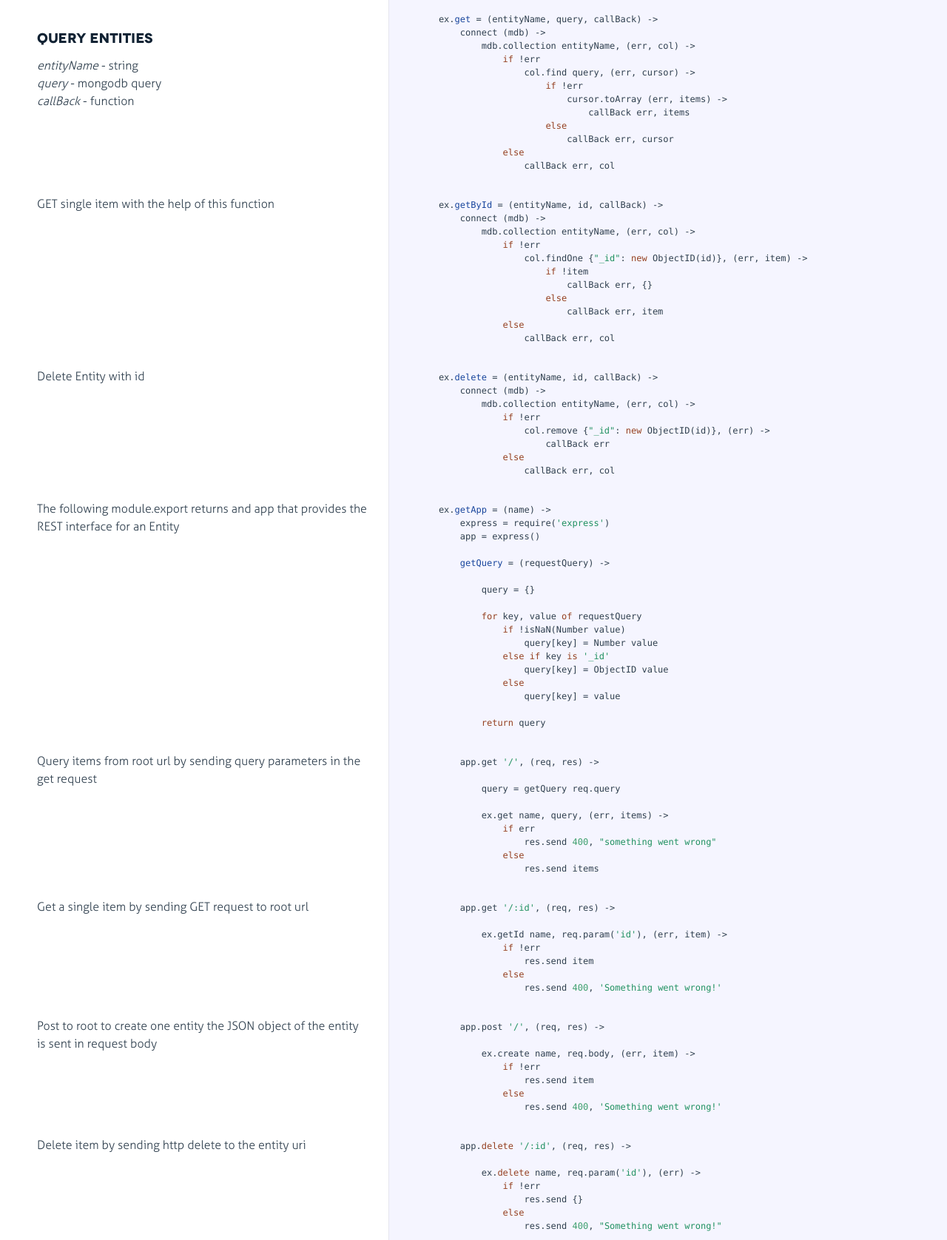
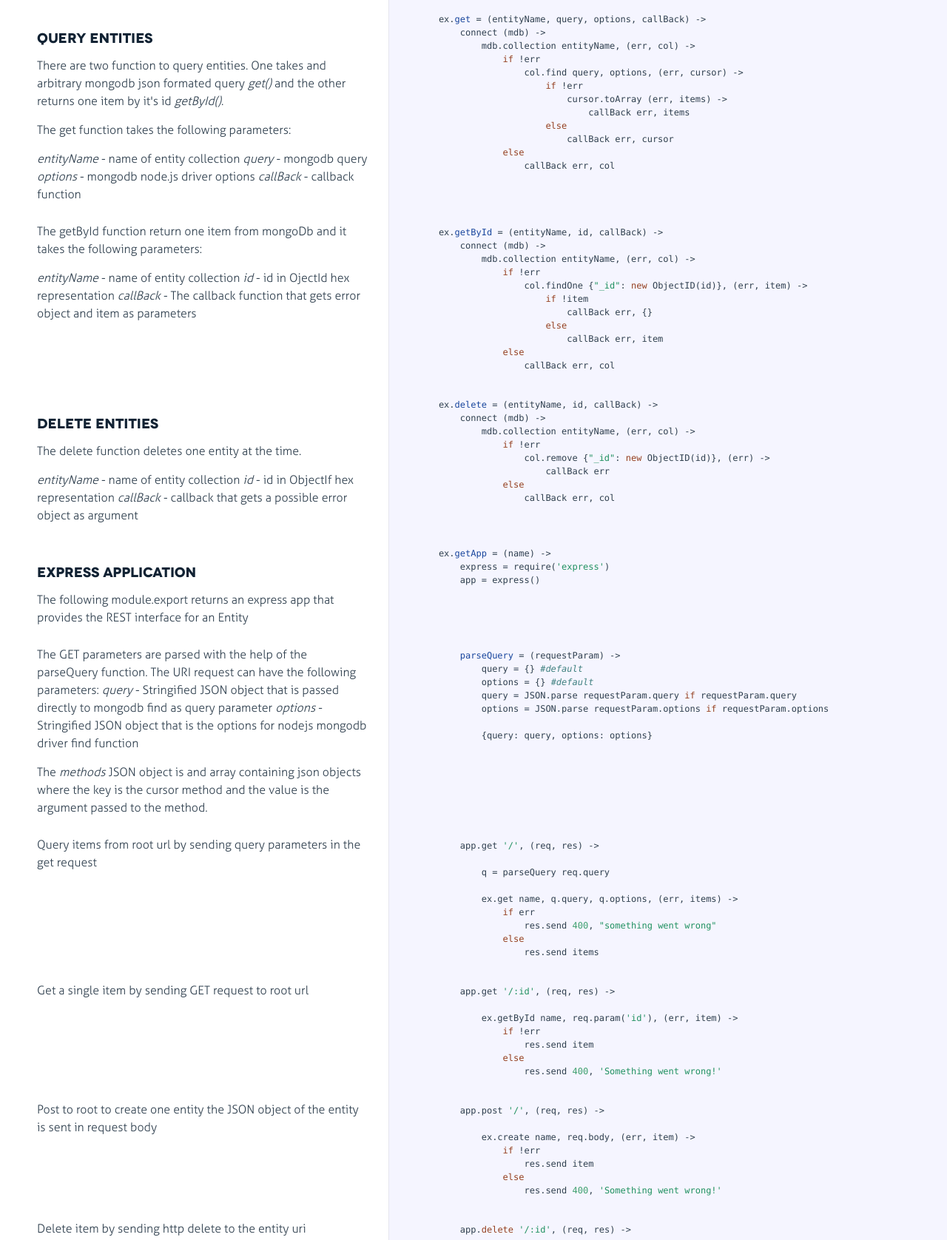
Before and after one commit to ksnabb/cruds, a plain HTML site: page index.html in a window 1280 px wide. Shown: the part 1318-2994 px from the top of the page at 74% size. Drawn offline with Linux system fonts and the light colour scheme.

Commit message:
documentation updated and is now development version, version 0.0.3 of the library coming up soon to npm

```diff
--- a/index.html
+++ b/index.html
@@ -164,15 +164,22 @@ does not in other words replace the queried documents.</p>
                 <a class="pilcrow" href="#section-7">&#182;</a>
               </div>
               <h3>Query entities</h3>
-<p><em>entityName</em> - string<br><em>query</em> - mongodb query<br><em>callBack</em> - function</p>
+<p>There are two function to query entities. One takes
+and arbitrary mongodb json formated query <em>get()</em> and
+the other returns one item by it&#39;s id <em>getById()</em>.</p>
+<p>The get function takes the following parameters:</p>
+<p><em>entityName</em> - name of entity collection
+<em>query</em> - mongodb query
+<em>options</em> - mongodb node.js driver options
+<em>callBack</em> - callback function</p>
 
             </div>
 
-            <div class="content"><div class='highlight'><pre>    ex.<span class="function"><span class="title">get</span></span> = (entityName, query, callBack) -&gt;
+            <div class="content"><div class='highlight'><pre>    ex.<span class="function"><span class="title">get</span></span> = (entityName, query, options, callBack) -&gt;
         connect (mdb) -&gt;
             mdb.collection entityName, (err, col) -&gt;
                 <span class="keyword">if</span> !err
-                    col.find query, (err, cursor) -&gt;
+                    col.find query, options, (err, cursor) -&gt;
                         <span class="keyword">if</span> !err
                             cursor.toArray (err, items) -&gt;
                                 callBack err, items
@@ -190,7 +197,11 @@ does not in other words replace the queried documents.</p>
               <div class="pilwrap ">
                 <a class="pilcrow" href="#section-8">&#182;</a>
               </div>
-              <p>GET single item with the help of this function</p>
+              <p>The getById function return one item from mongoDb
+and it takes the following parameters:</p>
+<p><em>entityName</em> - name of entity collection
+<em>id</em> - id in OjectId hex representation
+<em>callBack</em> - The callback function that gets error object and item as parameters</p>
 
             </div>
 
@@ -212,10 +223,14 @@ does not in other words replace the queried documents.</p>
         <li id="section-9">
             <div class="annotation">
 
-              <div class="pilwrap ">
+              <div class="pilwrap for-h3">
                 <a class="pilcrow" href="#section-9">&#182;</a>
               </div>
-              <p>Delete Entity with id</p>
+              <h3>Delete entities</h3>
+<p>The delete function deletes one entity at the time.</p>
+<p><em>entityName</em> - name of entity collection
+<em>id</em> - id in ObjectIf hex representation
+<em>callBack</em> - callback that gets a possible error object as argument</p>
 
             </div>
 
@@ -234,31 +249,18 @@ does not in other words replace the queried documents.</p>
         <li id="section-10">
             <div class="annotation">
 
-              <div class="pilwrap ">
+              <div class="pilwrap for-h3">
                 <a class="pilcrow" href="#section-10">&#182;</a>
               </div>
-              <p>The following module.export returns and app
+              <h3>Express application</h3>
+<p>The following module.export returns an express app
 that provides the REST interface for an Entity</p>
 
             </div>
 
             <div class="content"><div class='highlight'><pre>    ex.<span class="function"><span class="title">getApp</span></span> = (name) -&gt;
         express = require(<span class="string">'express'</span>)
-        app = express()
-
-        <span class="function"><span class="title">getQuery</span></span> = (requestQuery) -&gt;
-
-            query = {}
-
-            <span class="keyword">for</span> key, value <span class="keyword">of</span> requestQuery
-                <span class="keyword">if</span> !isNaN(Number value)
-                    query[key] = Number value
-                <span class="keyword">else</span> <span class="keyword">if</span> key <span class="keyword">is</span> <span class="string">'_id'</span>
-                    query[key] = ObjectID value
-                <span class="keyword">else</span>
-                    query[key] = value
-
-            <span class="keyword">return</span> query</pre></div></div>
+        app = express()</pre></div></div>
 
         </li>
 
@@ -269,21 +271,22 @@ that provides the REST interface for an Entity</p>
               <div class="pilwrap ">
                 <a class="pilcrow" href="#section-11">&#182;</a>
               </div>
-              <p>Query items from root url
-by sending query parameters
-in the get request</p>
+              <p>The GET parameters are parsed with the help of the parseQuery function.
+The URI request can have the following parameters:
+<em>query</em> - Stringified JSON object that is passed directly to mongodb find as query parameter
+<em>options</em> - Stringified JSON object that is the options for nodejs mongodb driver find function</p>
+<p>The <em>methods</em> JSON object is and array containing json objects where the key is the cursor method and the value is the
+argument passed to the method.</p>
 
             </div>
 
-            <div class="content"><div class='highlight'><pre>        app.get <span class="string">'/'</span>, (req, res) -&gt;
+            <div class="content"><div class='highlight'><pre>        <span class="function"><span class="title">parseQuery</span></span> = (requestParam) -&gt;
+            query = {} <span class="comment">#default</span>
+            options = {} <span class="comment">#default</span>
+            query = JSON.parse requestParam.query <span class="keyword">if</span> requestParam.query
+            options = JSON.parse requestParam.options <span class="keyword">if</span> requestParam.options
 
-            query = getQuery req.query
-
-            ex.get name, query, (err, items) -&gt;
-                <span class="keyword">if</span> err
-                    res.send <span class="number">400</span>, <span class="string">"something went wrong"</span>
-                <span class="keyword">else</span>
-                    res.send items</pre></div></div>
+            {query: query, options: options}</pre></div></div>
 
         </li>
 
@@ -294,18 +297,21 @@ in the get request</p>
               <div class="pilwrap ">
                 <a class="pilcrow" href="#section-12">&#182;</a>
               </div>
-              <p>Get a single item by sending GET
-request to root url</p>
+              <p>Query items from root url
+by sending query parameters
+in the get request</p>
 
             </div>
 
-            <div class="content"><div class='highlight'><pre>        app.get <span class="string">'/:id'</span>, (req, res) -&gt;
+            <div class="content"><div class='highlight'><pre>        app.get <span class="string">'/'</span>, (req, res) -&gt;
 
-            ex.getId name, req.param(<span class="string">'id'</span>), (err, item) -&gt;
-                <span class="keyword">if</span> !err
-                    res.send item
+            q = parseQuery req.query
+
+            ex.get name, q.query, q.options, (err, items) -&gt;
+                <span class="keyword">if</span> err
+                    res.send <span class="number">400</span>, <span class="string">"something went wrong"</span>
                 <span class="keyword">else</span>
-                    res.send <span class="number">400</span>, <span class="string">'Something went wrong!'</span></pre></div></div>
+                    res.send items</pre></div></div>
 
         </li>
 
@@ -315,6 +321,28 @@ request to root url</p>
 
               <div class="pilwrap ">
                 <a class="pilcrow" href="#section-13">&#182;</a>
+              </div>
+              <p>Get a single item by sending GET
+request to root url</p>
+
+            </div>
+
+            <div class="content"><div class='highlight'><pre>        app.get <span class="string">'/:id'</span>, (req, res) -&gt;
+
+            ex.getById name, req.param(<span class="string">'id'</span>), (err, item) -&gt;
+                <span class="keyword">if</span> !err
+                    res.send item
+                <span class="keyword">else</span>
+                    res.send <span class="number">400</span>, <span class="string">'Something went wrong!'</span></pre></div></div>
+
+        </li>
+
+
+        <li id="section-14">
+            <div class="annotation">
+
+              <div class="pilwrap ">
+                <a class="pilcrow" href="#section-14">&#182;</a>
               </div>
               <p>Post to root to create one entity
 the JSON object of the entity is
@@ -333,11 +361,11 @@ sent in request body</p>
         </li>
 
 
-        <li id="section-14">
+        <li id="section-15">
             <div class="annotation">
 
               <div class="pilwrap ">
-                <a class="pilcrow" href="#section-14">&#182;</a>
+                <a class="pilcrow" href="#section-15">&#182;</a>
               </div>
               <p>Delete item by sending http delete
 to the entity uri</p>
@@ -355,11 +383,11 @@ to the entity uri</p>
         </li>
 
 
-        <li id="section-15">
+        <li id="section-16">
             <div class="annotation">
 
               <div class="pilwrap ">
-                <a class="pilcrow" href="#section-15">&#182;</a>
+                <a class="pilcrow" href="#section-16">&#182;</a>
               </div>
               <p>To update send the new values in
 request body to the entity url</p>
@@ -368,9 +396,16 @@ request body to the entity url</p>
 
             <div class="content"><div class='highlight'><pre>        app.put <span class="string">'/:id'</span>, (req, res) -&gt;
 
-            ex.update name, req.param(<span class="string">'id'</span>), req.body, (err, item) -&gt;
-                <span class="keyword">if</span> !err
-                    res.send item
+            ex.update name, req.param(<span class="string">'id'</span>), req.body, (err, count) -&gt;
+
+                <span class="keyword">if</span> !err <span class="keyword">and</span> count <span class="keyword">is</span> <span class="number">1</span>
+                    ex.getById name, req.param(<span class="string">'id'</span>), (err, item) -&gt;
+                        <span class="keyword">if</span> !err
+                            res.send item
+                        <span class="keyword">else</span>
+                            res.send <span class="number">400</span>, <span class="string">'Something went wrong!'</span>
+                <span class="keyword">else</span> <span class="keyword">if</span> count <span class="keyword">is</span> <span class="number">0</span>
+                    res.send <span class="number">404</span>
                 <span class="keyword">else</span>
                     res.send <span class="number">400</span>, <span class="string">'Something went wrong!'</span>
 
```
